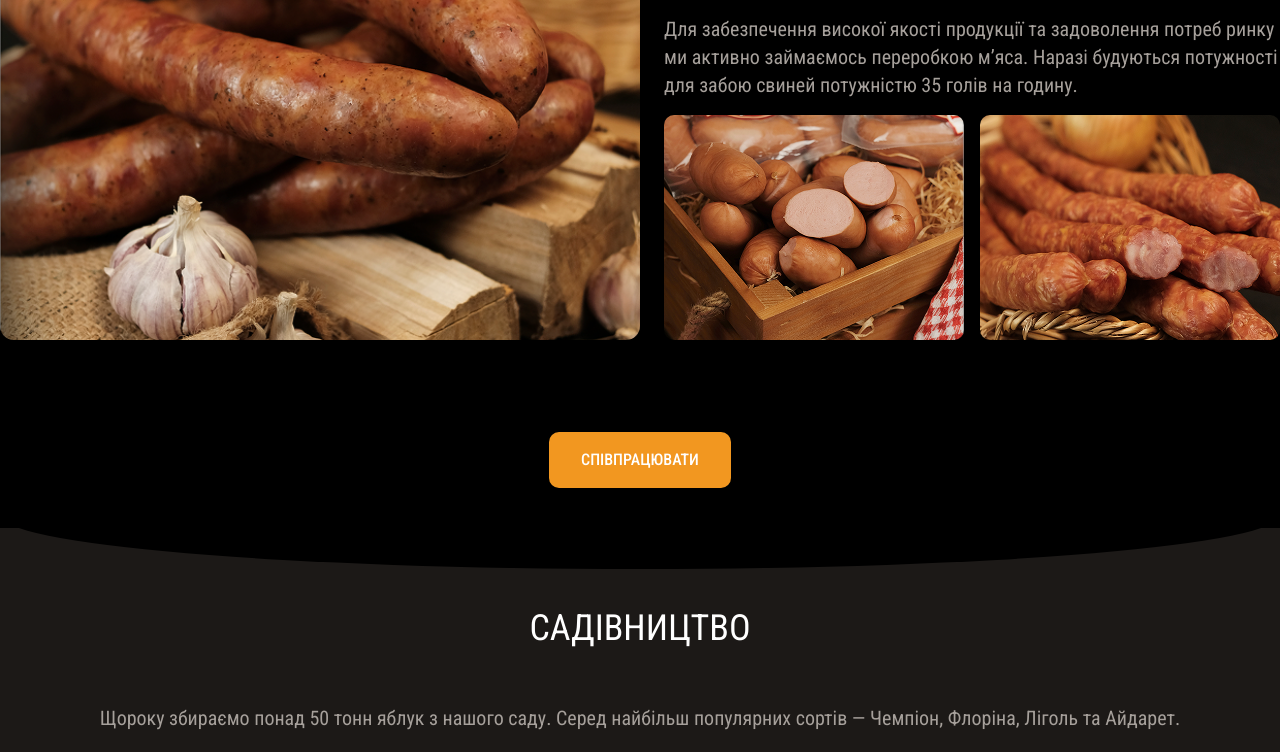
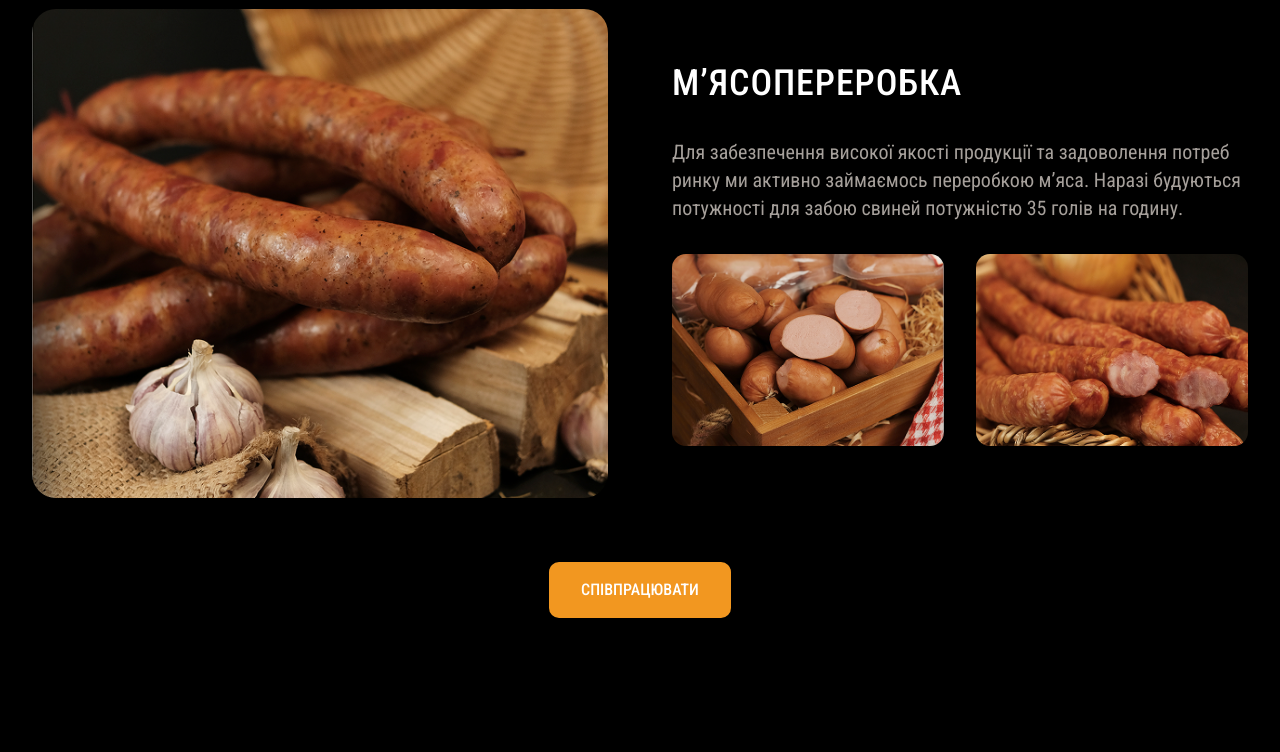
Before and after one commit to ArtemixArt228/chaika, a Next.js app: page /activity-areas in a window 1280 px wide. Shown: the part 2480-3232 px from the top of the page. Built offline with nearby package versions, Linux system fonts and the light colour scheme.

Commit message:
Refactor BusinessSection, BusinessItem, and BusinessInfo components: add Framer Motion animations, enhance layout and responsiveness, update styles and spacings, integrate "use client" directive for client-side rendering, and optimize interactivity with `useInView`.

```diff
--- a/src/app/activity-areas/business-section/business-section.tsx
+++ b/src/app/activity-areas/business-section/business-section.tsx
@@ -1,9 +1,14 @@
+"use client";
+
 import React from "react";
+import Link from "next/link";
+import { motion } from "framer-motion";
 
 import { MainButton } from "@/components/shared/button";
 
 import { BusinessItem } from "@/app/activity-areas/business-section/components/business-item";
 import { BusinessInfo } from "@/app/activity-areas/business-section/components/business-info";
+import { containerVariants, sectionVariants } from "@/constants/animations";
 
 const BUSINESS_ITEMS = [
   {
@@ -50,26 +55,42 @@ const BUSINESS_INFO = [
 
 export const BusinessSection = () => {
   return (
-    <section className="mb-20">
-      <div className="relative">
-        <div className="container mx-auto">
+    <motion.section
+      variants={containerVariants}
+      initial="hidden"
+      whileInView="visible"
+      viewport={{ once: true, margin: "-100px" }}
+      className="py-12 sm:py-16 lg:py-24 xl:py-32"
+    >
+      {/* Main Business Items */}
+      <motion.div
+        variants={sectionVariants}
+        className="container mx-auto px-4 sm:px-6 lg:px-8 max-w-7xl mb-10 sm:mb-12 lg:mb-16"
+      >
+        <div className="space-y-16 sm:space-y-20 lg:space-y-28">
           {BUSINESS_ITEMS.map((item, i) => (
-            <BusinessItem {...item} key={i} reverse={i % 2 !== 0} />
+            <BusinessItem key={i} {...item} reverse={i % 2 !== 0} index={i} />
           ))}
+        </div>
+      </motion.div>
 
-          <div className="flex justify-center mb-10">
-            <MainButton text="Співпрацювати" />
-          </div>
-        </div>
-
-        <div className="absolute -bottom-[4.5%] w-full h-[3%] bg-black rounded-b-[50%_100%]" />
+      <div className="flex justify-center mb-10">
+        <Link href="#contact_us">
+          <MainButton text="Співпрацювати" />
+        </Link>
       </div>
 
-      <div className="bg-stone-900 py-20">
-        {BUSINESS_INFO.map((item, i) => (
-          <BusinessInfo {...item} key={i} />
-        ))}
-      </div>
-    </section>
+      {/* Business Info Grid */}
+      <motion.div
+        variants={sectionVariants}
+        className="container mx-auto px-4 sm:px-6 lg:px-8 max-w-7xl mt-20 sm:mt-24 lg:mt-32"
+      >
+        <div className="grid grid-cols-1 gap-8 sm:gap-10 lg:gap-12 xl:gap-16">
+          {BUSINESS_INFO.map((item, i) => (
+            <BusinessInfo key={i} {...item} />
+          ))}
+        </div>
+      </motion.div>
+    </motion.section>
   );
 };
--- a/src/app/activity-areas/business-section/components/business-info.tsx
+++ b/src/app/activity-areas/business-section/components/business-info.tsx
@@ -1,5 +1,10 @@
+"use client";
+
 import React from "react";
 import Image from "next/image";
+import { motion } from "framer-motion";
+
+import { containerVariants, imageVariants } from "@/constants/animations";
 
 type TBusinessInfoProps = {
   businessHeadline: string;
@@ -15,17 +20,43 @@ export const BusinessInfo = ({
   businessSubimage2,
 }: TBusinessInfoProps) => {
   return (
-    <div className="flex flex-col gap-6 px-3 lg:p-0 mb-20 container mx-auto">
-      <h4 className="text-center text-white uppercase text-4xl mb-8">
-        {businessHeadline}
-      </h4>
+    <motion.div
+      variants={containerVariants}
+      className="flex flex-col gap-6 px-3 lg:p-0 mb-20 container mx-auto"
+    >
+      {/* Header */}
+      <div className="space-y-4 sm:space-y-6 mb-6 sm:mb-8 text-center">
+        <motion.h4
+          className="
+              text-white uppercase
+              text-xl sm:text-2xl md:text-3xl lg:text-4xl
+              mb-2 sm:mb-4 lg:mb-8
+              rounded-lg md:rounded-none
+              font-medium tracking-wide
+              leading-tight sm:leading-tight
+            "
+          whileHover={{ scale: 1.02 }}
+          transition={{ duration: 0.2 }}
+        >
+          {businessHeadline}
+        </motion.h4>
 
-      <p className="text-stone-400 text-xl text-center">
-        {businessDescription}
-      </p>
+        <motion.p
+          className="
+              text-stone-400
+              text-sm sm:text-base lg:text-lg xl:text-xl
+              hover:text-stone-300
+              transition-colors duration-300 ease-out
+              max-w-2xl mx-auto
+            "
+        >
+          {businessDescription}
+        </motion.p>
+      </div>
 
-      <div className="flex flex-col sm:flex-row items-center gap-4">
-        <div className="w-full sm:w-1/2 aspect-[4/3] relative">
+      {/* Images Grid */}
+      <div className="grid grid-cols-2 gap-3 sm:gap-4 lg:gap-6">
+        <div className="w-full aspect-[4/3] relative">
           <Image
             src={businessSubimage1}
             alt="Business Image 1"
@@ -34,7 +65,8 @@ export const BusinessInfo = ({
             sizes="(max-width: 640px) 100vw, 50vw"
           />
         </div>
-        <div className="w-full sm:w-1/2 aspect-[4/3] relative">
+
+        <div className="w-full aspect-[4/3] relative">
           <Image
             src={businessSubimage2}
             alt="Business Image 2"
@@ -44,6 +76,6 @@ export const BusinessInfo = ({
           />
         </div>
       </div>
-    </div>
+    </motion.div>
   );
 };
--- a/src/app/activity-areas/business-section/components/business-item.tsx
+++ b/src/app/activity-areas/business-section/components/business-item.tsx
@@ -1,7 +1,15 @@
+"use client";
+
 import React from "react";
 import Image from "next/image";
+import { motion } from "framer-motion";
 
 import { cn } from "@/lib/utils";
+import {
+  imageVariants,
+  subImageVariants,
+  textVariants,
+} from "@/constants/animations";
 
 type TBusinessItemProps = {
   businessImage: string;
@@ -9,6 +17,7 @@ type TBusinessItemProps = {
   businessDescription: string;
   businessSubimage1: string;
   businessSubimage2: string;
+  index?: number;
   reverse?: boolean;
 };
 
@@ -19,50 +28,109 @@ export const BusinessItem = ({
   businessSubimage1,
   businessSubimage2,
   reverse = false,
+  index = 0,
 }: TBusinessItemProps) => {
   return (
-    <div
+    <motion.div
+      initial="hidden"
+      whileInView="visible"
+      viewport={{ once: true, margin: "-50px" }}
       className={cn(
-        "flex flex-col-reverse p-3 lg:px-0 lg:flex-row gap-6 items-end mb-20",
-        {
-          "md:flex-row-reverse": reverse,
-        },
+        "flex flex-col gap-8 sm:gap-10 lg:gap-16",
+        "lg:flex-row lg:items-center",
+        reverse && "lg:flex-row-reverse",
       )}
     >
-      <div className="w-full md:w-1/2 aspect-[4/3] relative shrink-0">
+      {/* Main Image */}
+      <motion.div variants={imageVariants} className="flex-1 relative group">
+        <div className="relative overflow-hidden rounded-2xl sm:rounded-3xl shadow-2xl group-hover:shadow-3xl transition-all duration-500">
+          <motion.div
+            whileHover={{ scale: 1.05 }}
+            transition={{ duration: 0.6, ease: "easeOut" }}
+          >
             <Image
               src={businessImage}
-          alt="Business"
-          fill
-          className="object-cover rounded-xl"
-          sizes="(max-width: 768px) 100vw, 50vw"
+              alt={businessHeadline}
+              width={800}
+              height={600}
+              className="w-full h-auto object-cover"
+              priority={index === 0}
+            />
+          </motion.div>
+          <div className="absolute inset-0 bg-gradient-to-t from-black/20 to-transparent opacity-0 group-hover:opacity-100 transition-opacity duration-500" />
+        </div>
+      </motion.div>
+
+      {/* Content */}
+      <div className="flex-1 space-y-6 sm:space-y-8">
+        <motion.div variants={textVariants} className="space-y-4 sm:space-y-6">
+          <motion.h4
+            className="
+              text-white uppercase
+              text-xl sm:text-2xl md:text-3xl lg:text-4xl
+              mb-2 sm:mb-4 lg:mb-8
+              rounded-lg md:rounded-none
+              font-medium tracking-wide
+              leading-tight sm:leading-tight
+              max-w-5xl mx-auto
+            "
+            whileHover={{ scale: 1.02 }}
+            transition={{ duration: 0.2 }}
+          >
+            {businessHeadline}
+          </motion.h4>
+          <motion.p
+            className="
+              text-stone-400
+              text-sm sm:text-base lg:text-lg xl:text-xl
+              hover:text-stone-300
+              max-w-3xl mx-auto
+              transition-colors duration-300 ease-out
+            "
+          >
+            {businessDescription}
+          </motion.p>
+        </motion.div>
+
+        {/* Sub Images */}
+        <div className="flex gap-4 sm:gap-6 lg:gap-8">
+          <motion.div
+            custom={0}
+            variants={subImageVariants}
+            whileHover={{ scale: 1.05, rotate: 2 }}
+            transition={{ duration: 0.3 }}
+            className="flex-1 relative group cursor-pointer"
+          >
+            <div className="relative overflow-hidden rounded-xl shadow-lg group-hover:shadow-xl transition-all duration-300">
+              <Image
+                src={businessSubimage1}
+                alt="Business detail 1"
+                width={300}
+                height={200}
+                className="w-full h-32 sm:h-40 lg:h-48 object-cover"
               />
             </div>
+          </motion.div>
 
-      <div className="flex flex-col gap-4 w-full">
-        <h6 className="text-white uppercase text-3xl">{businessHeadline}</h6>
-        <p className="text-stone-400 text-xl">{businessDescription}</p>
-        <div className="flex gap-4 flex-row">
-          <div className="w-1/2 aspect-[4/3] relative">
+          <motion.div
+            custom={1}
+            variants={subImageVariants}
+            whileHover={{ scale: 1.05, rotate: -2 }}
+            transition={{ duration: 0.3 }}
+            className="flex-1 relative group cursor-pointer"
+          >
+            <div className="relative overflow-hidden rounded-xl shadow-lg group-hover:shadow-xl transition-all duration-300">
               <Image
-              src={businessSubimage1}
-              alt="Subimage 1"
-              fill
-              className="object-cover rounded-lg"
-              sizes="(max-width: 640px) 100vw, 50vw"
+                src={businessSubimage2}
+                alt="Business detail 2"
+                width={300}
+                height={200}
+                className="w-full h-32 sm:h-40 lg:h-48 object-cover"
               />
             </div>
-          <div className="w-1/2 aspect-[4/3] relative">
-            <Image
-              src={businessSubimage2}
-              alt="Subimage 2"
-              fill
-              className="object-cover rounded-lg"
-              sizes="(max-width: 640px) 100vw, 50vw"
-            />
+          </motion.div>
         </div>
       </div>
-      </div>
-    </div>
+    </motion.div>
   );
 };
--- a/src/app/activity-areas/hero-section/components/banner.tsx
+++ b/src/app/activity-areas/hero-section/components/banner.tsx
@@ -10,9 +10,9 @@ export const Banner = () => {
       animate={{ opacity: 1, y: 0 }}
       transition={{ delay: 1.2, duration: 0.8 }}
     >
-      <h4 className="text-2xl md:text-4xl relative z-10 uppercase text-white text-center">
+      <h3 className="text-2xl md:text-4xl relative z-10 uppercase text-white text-center">
         Сучасність і традиції у закритому циклі виробництва
-      </h4>
+      </h3>
       <div className="absolute w-full h-full -bottom-25 flex">
         {Array.from({ length: 16 }, (_, i) => (
           <div key={i} className="w-30 h-20 relative">
--- a/src/constants/animations.ts
+++ b/src/constants/animations.ts
@@ -39,6 +39,31 @@ export const textVariants = {
   },
 };
 
+export const imageVariants = {
+  hidden: { opacity: 0, scale: 0.8 },
+  visible: {
+    opacity: 1,
+    scale: 1,
+    transition: {
+      duration: 0.6,
+      ease: [0.25, 0.46, 0.45, 0.94],
+    },
+  },
+};
+
+export const subImageVariants = {
+  hidden: { opacity: 0, y: 20 },
+  visible: (i: number) => ({
+    opacity: 1,
+    y: 0,
+    transition: {
+      duration: 0.5,
+      delay: 0.4 + i * 0.1,
+      ease: [0.25, 0.46, 0.45, 0.94],
+    },
+  }),
+};
+
 export const itemVariants = {
   hidden: { opacity: 0, y: 30 },
   visible: {
@@ -50,3 +75,15 @@ export const itemVariants = {
     },
   },
 };
+
+export const sectionVariants = {
+  hidden: { opacity: 0, y: 60 },
+  visible: {
+    opacity: 1,
+    y: 0,
+    transition: {
+      duration: 0.8,
+      ease: [0.25, 0.46, 0.45, 0.94],
+    },
+  },
+};
```
Lines whose indentation alone changed are shown as unchanged.
